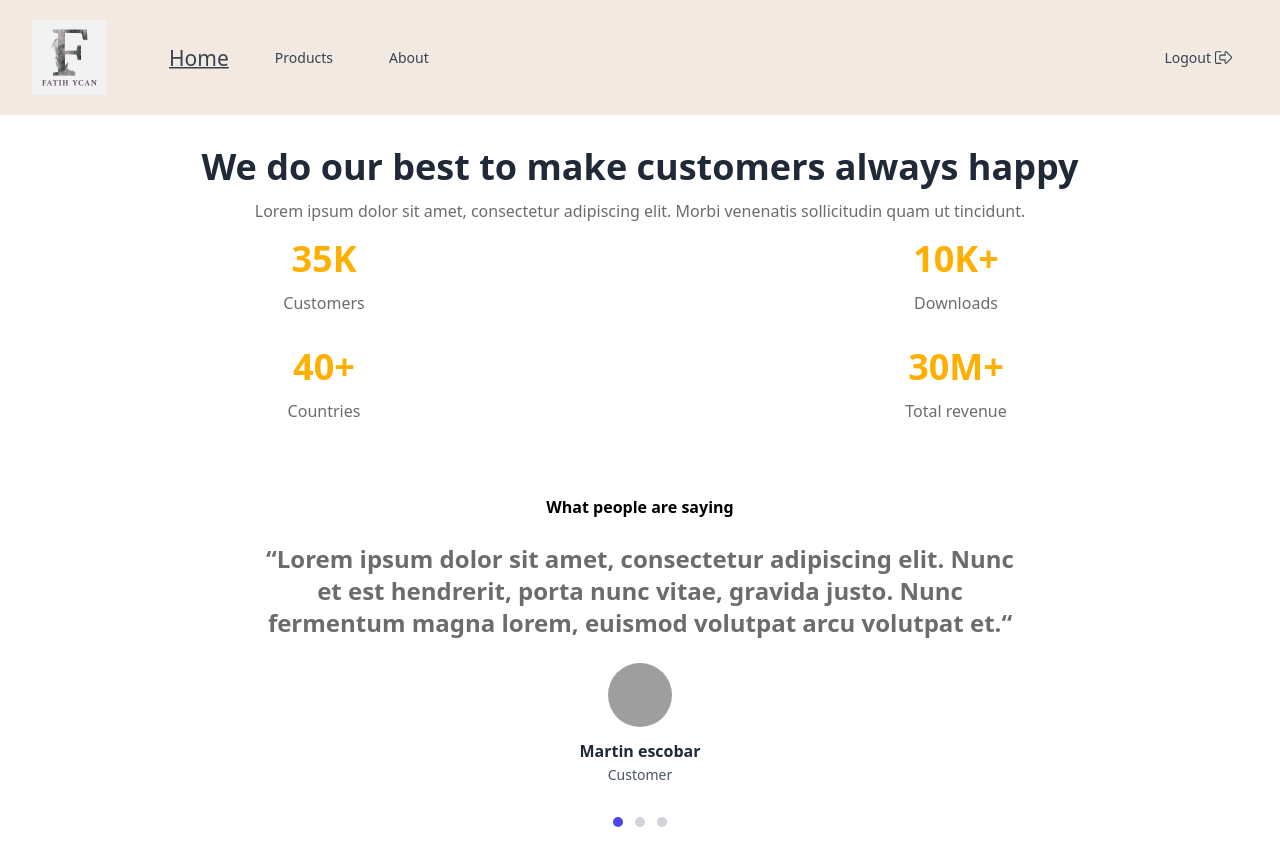
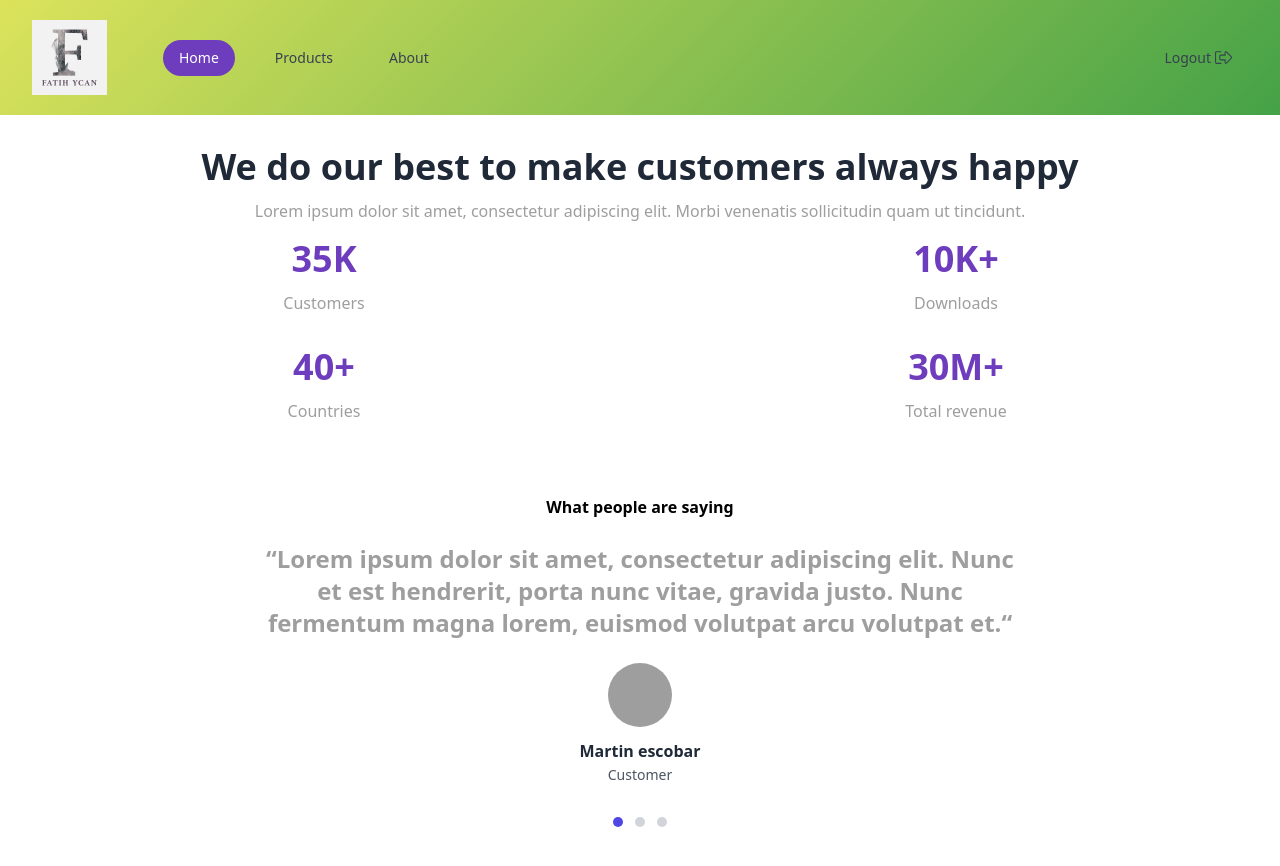
Before and after one commit to FatihYcan/Clarus-Store, a React (Create React App) app: page /dashboard in a window 1280 px wide. Shown: the top 866 px of the page. Built offline with nearby package versions, Linux system fonts and the light colour scheme; no server answers; sample sign-in values are in the browser's storage; grey boxes are pictures that could not be loaded.

Commit message:
clarus store finished

```diff
--- a/src/components/Loading.jsx
+++ b/src/components/Loading.jsx
@@ -7,12 +7,12 @@ const Loading = () => {
     <div className="container">
       <div className="card-div">
         {products.map((_, i) => (
-          <div key={i} className="">
+          <div key={i} className="card-products">
             <div className="flex items-center justify-center h-80 animate-pulse bg-gray-300 rounded ">
               {imageIcon}
             </div>
 
-            <div className="mt-4 w-full animate-pulse">
+            <div className="mt-4 w-full animate-pulse px-4 pb-4">
               <div className="flex justify-between w-full">
                 <div className="h-2 bg-gray-200 rounded-full dark:bg-gray-700 w-8/12 mb-2.5"></div>
                 <div className="h-2 bg-gray-200 rounded-full dark:bg-gray-700 w-3/12"></div>
--- a/src/components/Navbar.jsx
+++ b/src/components/Navbar.jsx
@@ -54,9 +54,11 @@ const Navbar = () => {
               >
                 <NavLink
                   to={i.path}
-                  className={`block hover:bg-main rounded-full py-2 px-4 hover:text-white  ${
-                    location.pathname === i.path ? "underline scale-150" : ""
-                  } `}
+                  className={`block py-2 px-4 rounded-full ${
+                    location.pathname === i.path
+                      ? "bg-main text-white"
+                      : "hover:bg-main hover:text-white"
+                  }`}
                 >
                   {i.title}
                 </NavLink>
--- a/src/components/ProductCard.jsx
+++ b/src/components/ProductCard.jsx
@@ -20,7 +20,7 @@ const ProductCard = ({ item }) => {
           className="h-[200px] w-full object-fit lg:h-full lg:w-full"
         />
       </div>
-      <div className="mt-4 flex justify-between">
+      <div className="mt-4 flex justify-between px-4 pb-4">
         <div className="flex-1 mr-2">
           <h3 className="text-sm text-gray-700 line-clamp-1">{title}</h3>
           <p className="mt-1 text-sm text-gray-500 line-clamp-1">{category}</p>
--- a/src/index.css
+++ b/src/index.css
@@ -4,7 +4,7 @@
 
 @layer components {
   .loginDiv {
-    background: linear-gradient(71deg, #feaf00 19.35%, #f8d442 90.12%);
+  background: linear-gradient(135deg, #dce35b 0%, #45a247 100%);
     @apply flex justify-center items-center min-h-screen;
   }
   .login-input {
@@ -24,7 +24,7 @@
   }
 
   .card-products {
-    @apply xl:w-1/5 2xl:w-1/6;
+    @apply xl:w-1/5 2xl:w-1/6 rounded-lg shadow-lg overflow-hidden bg-white transition-transform transform hover:scale-105;;
   }
 
   .container {
--- a/src/pages/Login.jsx
+++ b/src/pages/Login.jsx
@@ -22,7 +22,7 @@ const Login = () => {
     <div className="loginDiv">
       <div className="h-[500px] w-11/12 sm:w-[475px] bg-white rounded-[20px] p-5 flex justify-between flex-col text-center">
         <div className="flex justify-center items-center mt-2 gap-2">
-          <span className="w-[6px] bg-yellow-500 h-[39px]"></span>
+          <span className="w-[6px] bg-main h-[39px]"></span>
           <h1 className="text-[22px] sm:text-[32px] font-montserrat font-[700] uppercase">
             Clarus Store
           </h1>
--- a/src/pages/ProductDetail.jsx
+++ b/src/pages/ProductDetail.jsx
@@ -16,11 +16,11 @@ const ProductDetail = () => {
   return (
     <div className="container">
       <div className="mt-6 w-full ">
-        <article className="mx-auto w-full block lg:flex mt-4 h-full 2xl:h-[70vh]  shadow-lg border rounded-md duration-300 hover:shadow-sm">
+        <article className="mx-auto w-full block lg:flex mt-4 h-full 2xl:h-[70vh] shadow-lg border rounded-md duration-300 hover:shadow-sm">
           <div className="grid grid-rows-4 gap-2 h-full w-full lg:w-7/12 p-4">
-            <div className="w-full row-span-3">
+            <div className="w-full row-span-3 mb-4">
               <img
-                className="h-full w-full rounded-lg"
+                className="h-full w-full rounded-lg object-contain"
                 src={thumbnail}
                 alt=""
               />
@@ -29,7 +29,7 @@ const ProductDetail = () => {
               {images.map((item, i) => (
                 <div key={i}>
                   <img
-                    className="h-[15vh] w-full rounded-lg"
+                    className="h-[15vh] w-full rounded-lg object-contain"
                     src={item}
                     alt=""
                     loading="lazy"
--- a/tailwind.config.js
+++ b/tailwind.config.js
@@ -4,23 +4,28 @@ module.exports = {
   theme: {
     extend: {
       colors: {
-        main: "#FEAF00",
-        navbarColor:"#F2EAE1",
-        labelColor: "#6C6C6C",
-        white:"#fff",
+        main: "#6e3dbe",
+        labelColor: "#9e9e9e",
+        white: "#fff",
+      },
+      backgroundImage: {
+        navbarColor: "linear-gradient(135deg, #dce35b 0%, #45a247 100%)",
       },
       fontFamily: {
         montserrat: ["Montserrat", "sans-serif"],
       },
       fontSize: {
-        label: ["14px",{
-          lineHeight: 'normal',
-          fontWeight: '500',
-        }],
+        label: [
+          "14px",
+          {
+            lineHeight: "normal",
+            fontWeight: "500",
+          },
+        ],
       },
       boxShadow: {
-        login: '2px 5px 10px 0px rgba(0, 0, 0, 0.1)',
-      }
+        login: "2px 5px 10px 0px rgba(0, 0, 0, 0.1)",
+      },
     },
   },
   plugins: [],
```
